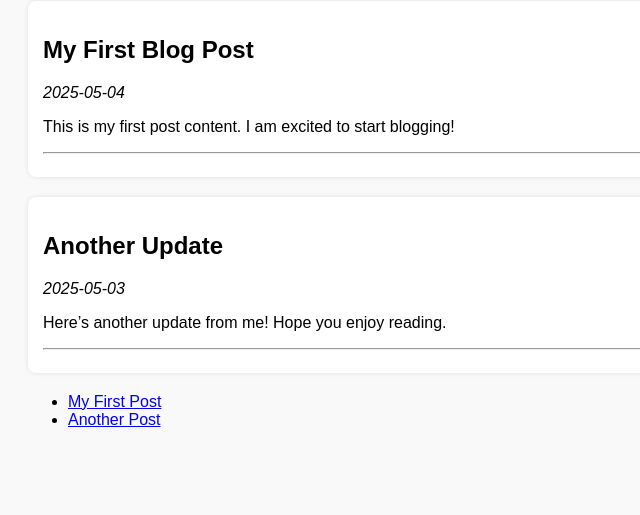
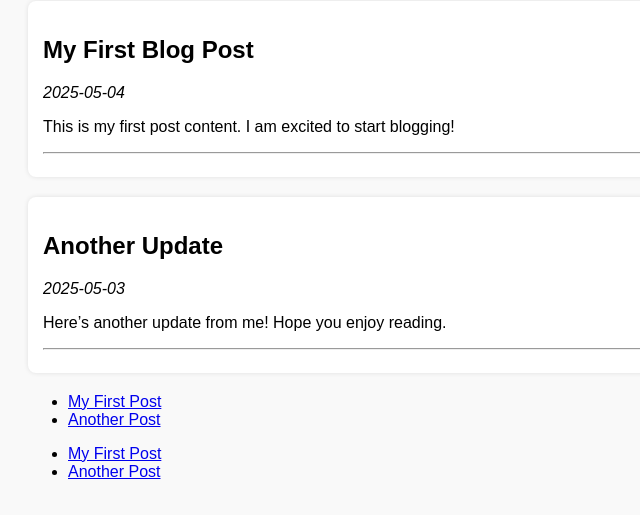
Before and after one commit to thesk-12/MyBlog, a plain HTML site: page index.html in a window 1280 px wide. Shown: the part 107-622 px from the top of the page, without its empty margins (0-640 px from the left). Drawn offline with Linux system fonts and the light colour scheme.

Commit message:
Update index.html

```diff
--- a/index.html
+++ b/index.html
@@ -38,3 +38,8 @@
     <li><a href="/MyBlog/2025-05-04-my-first-post.html">My First Post</a></li>
     <li><a href="/MyBlog/2025-05-05-another-post.html">Another Post</a></li>
 </ul>
+
+<ul>
+    <li><a href="/MyBlog/2025-05-04-my-first-post.html">My First Post</a></li>
+    <li><a href="/MyBlog/2025-05-05-another-post.html">Another Post</a></li>
+</ul>
```
